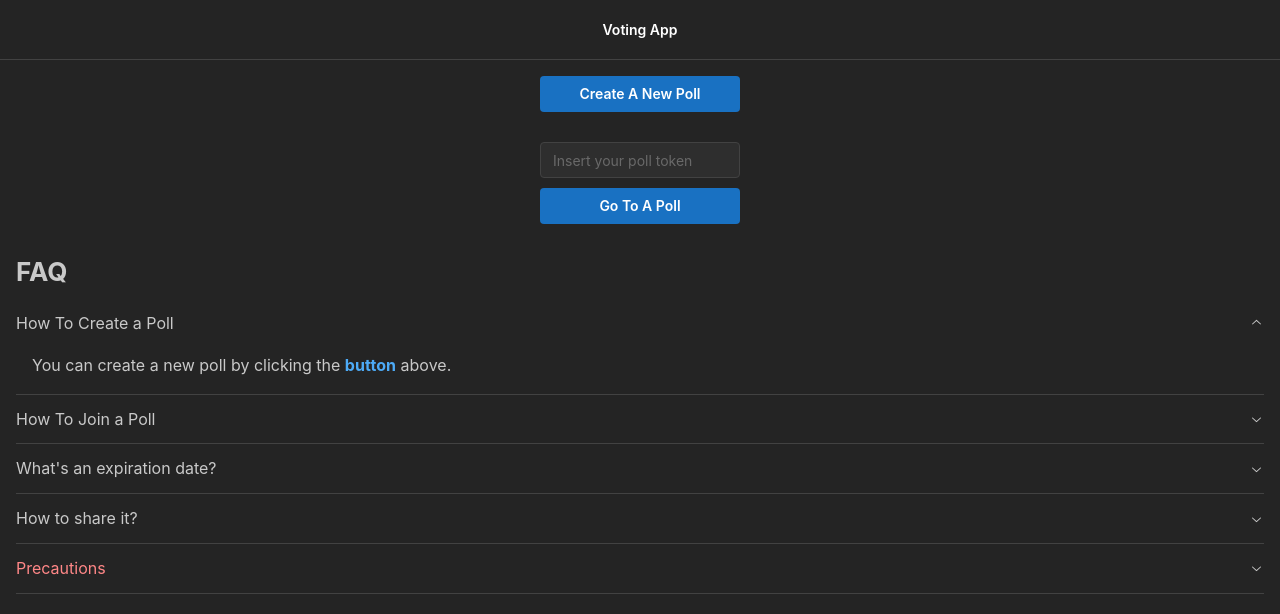
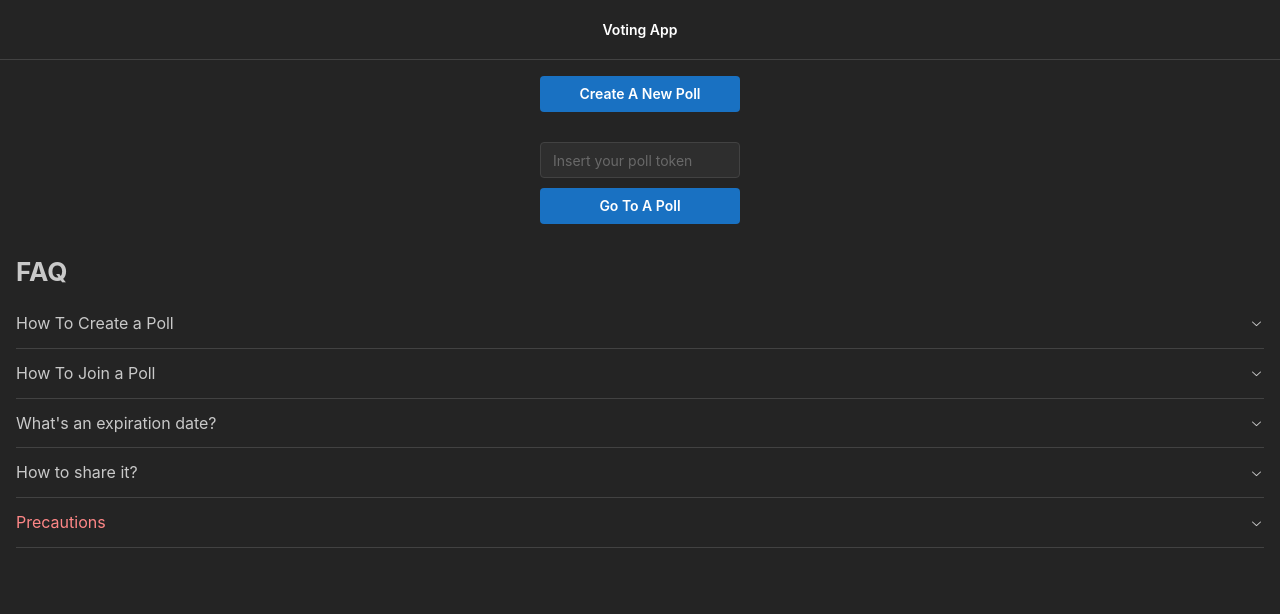
Before and after one commit to junoyun242/voting-app, a React (Vite) app in the folder client/: page / in a window 1280 px wide. Shown: the top 614 px of the page. Built offline with nearby package versions, Linux system fonts and the light colour scheme.

Commit message:
Disable default open of FAQ

```diff
--- a/client/src/components/documents/howToUseThisApp.tsx
+++ b/client/src/components/documents/howToUseThisApp.tsx
@@ -6,7 +6,7 @@ const HowToUseThisApp = () => {
       <Title order={2} mb={10}>
         FAQ
       </Title>
-      <Accordion defaultValue="create">
+      <Accordion>
         <Accordion.Item value="create">
           <Accordion.Control p={0}>How To Create a Poll</Accordion.Control>
           <Accordion.Panel>
```
